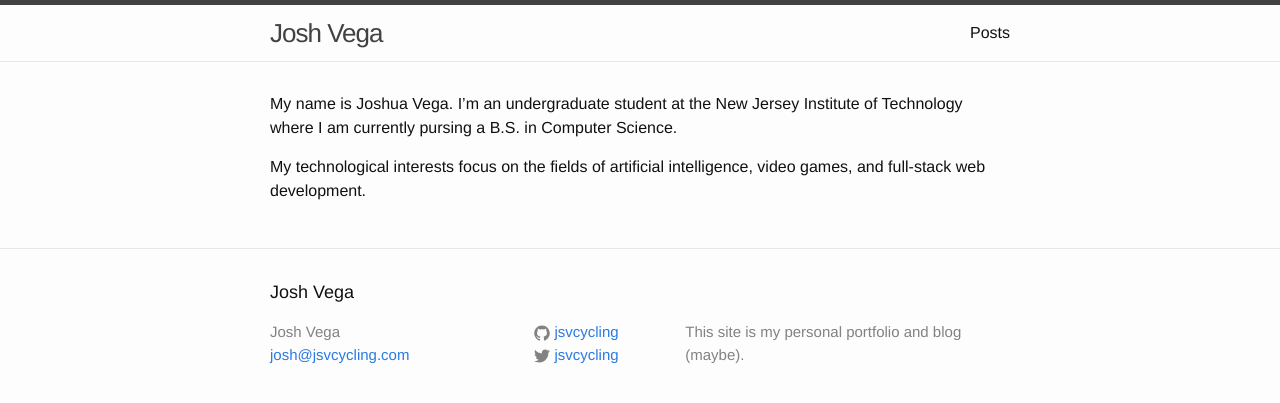
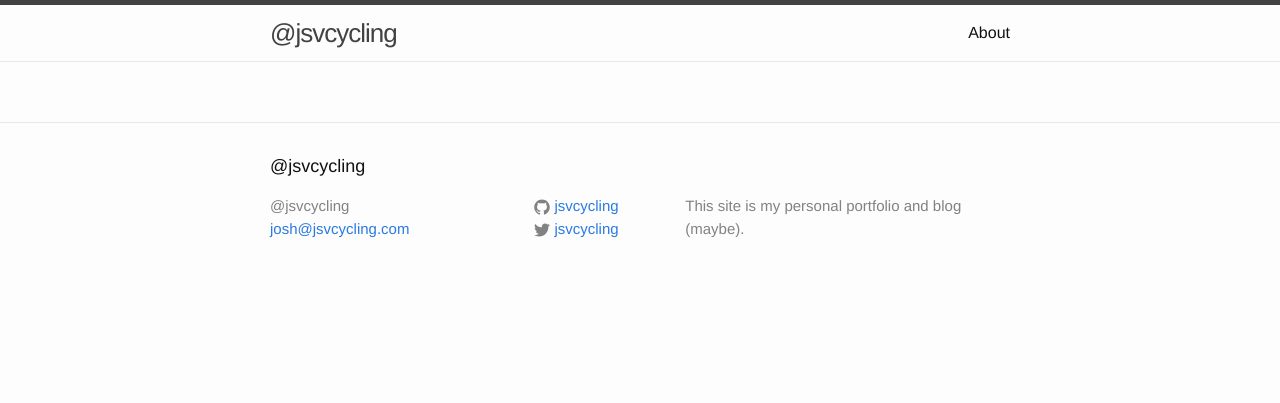
Before and after one commit to Jsvcycling/jsvcycling.github.io, a Jekyll site: the page built from index.md, in a window 1280 px wide. Shown: the top 403 px of the page. Built offline with Jekyll 4.4.1, drawn with Linux system fonts in a browser that asks for light colours.

Commit message:
Simplifying the site.

```diff
--- a/_config.yml
+++ b/_config.yml
@@ -6,7 +6,7 @@
 # 'jekyll serve'. If you change this file, please restart the server process.
 
 # Site settings
-title: Josh Vega
+title: "@jsvcycling"
 email: josh@jsvcycling.com
 description: > # this means to ignore newlines until "baseurl:"
   This site is my personal portfolio and blog (maybe).
--- a/index.md
+++ b/index.md
@@ -1,7 +1,3 @@
 ---
 layout: default
 ---
-
-My name is Joshua Vega. I'm an undergraduate student at the New Jersey Institute of Technology where I am currently pursing a B.S. in Computer Science.
-
-My technological interests focus on the fields of artificial intelligence, video games, and full-stack web development.
--- a/posts.html
+++ b/posts.html
@@ -1,7 +1,5 @@
 ---
 layout: default
-title: Posts
-permalink: /posts/
 ---
 
 <div class="home">
```
Also changed, not shown: about.md (added, +5 -0 lines).
